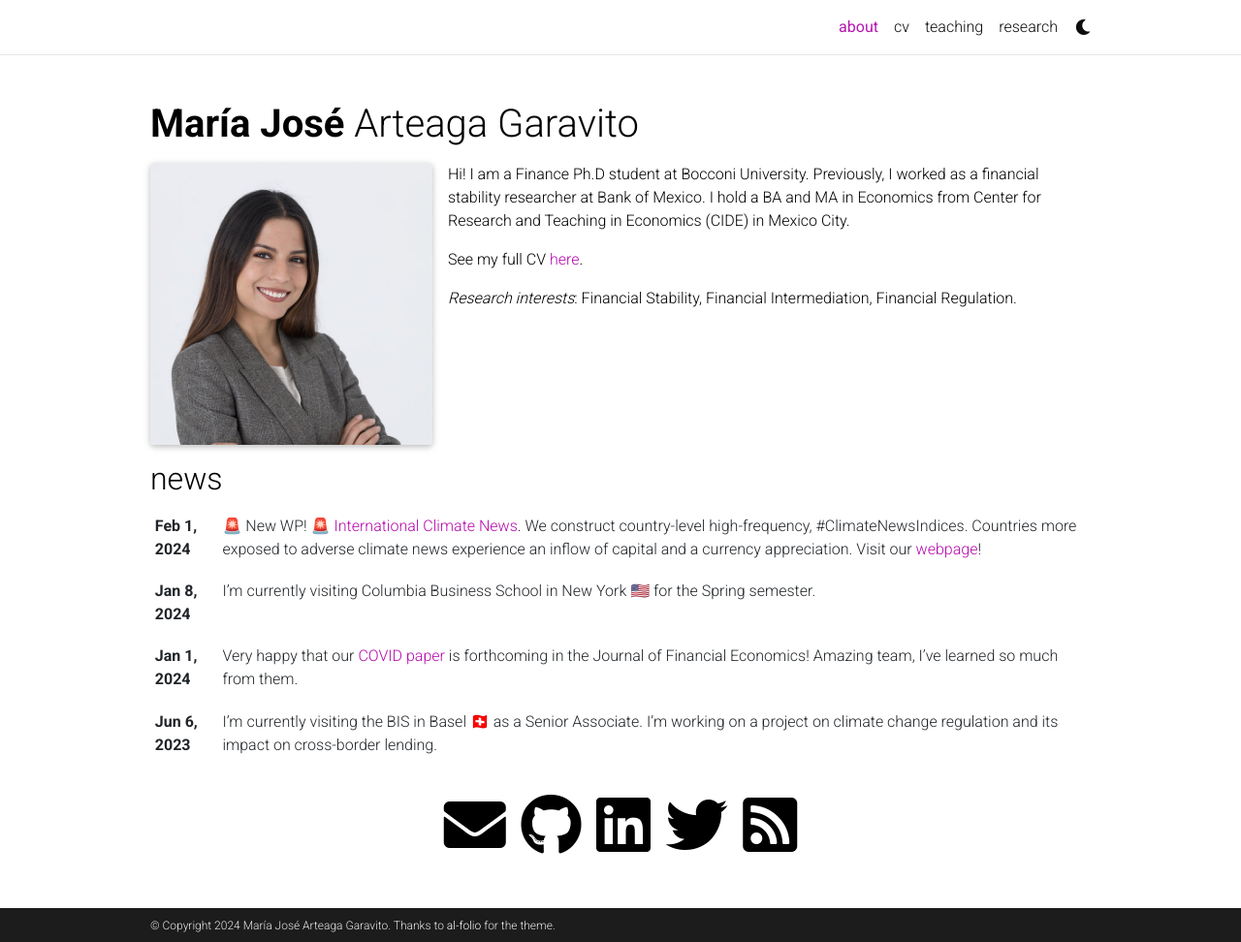
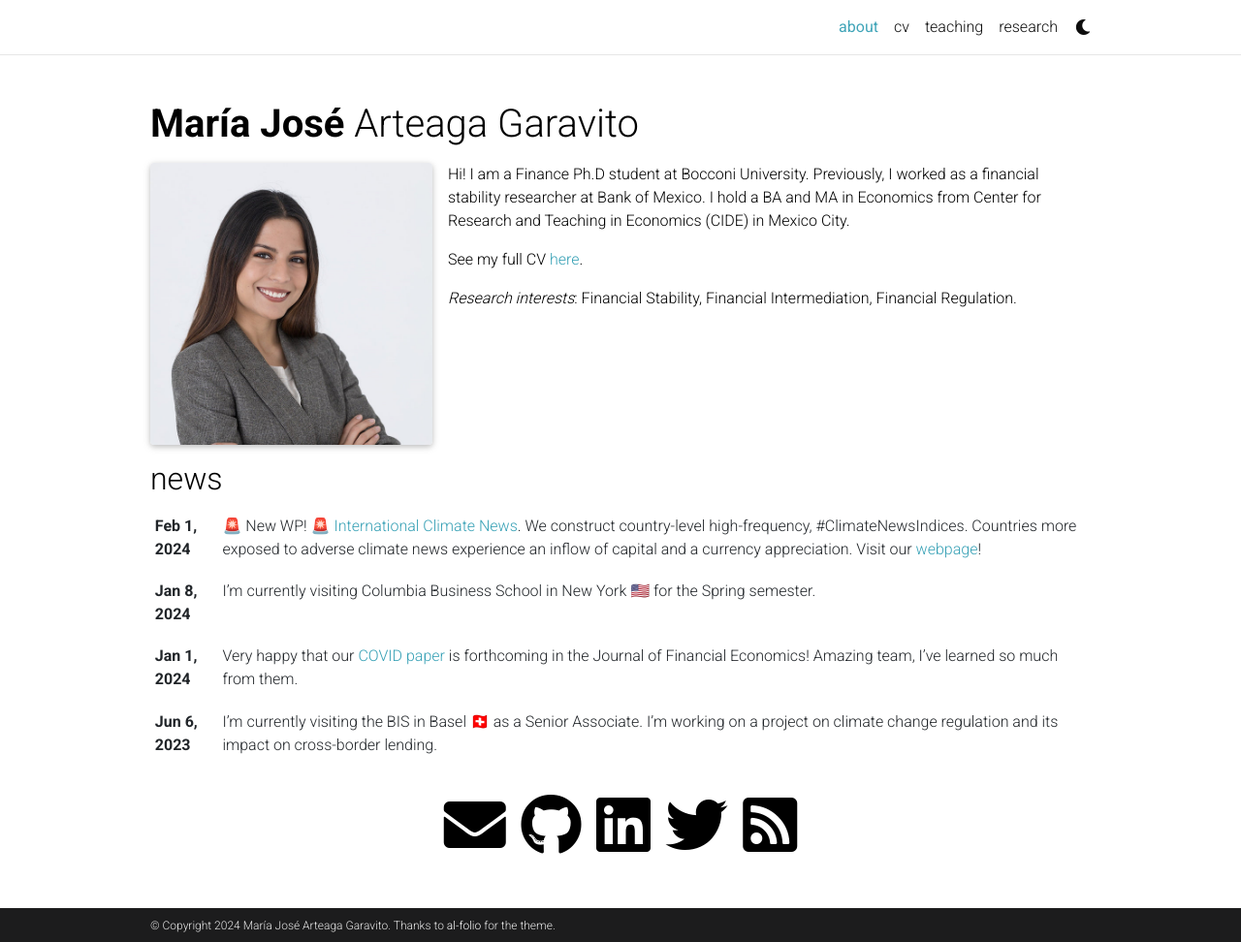
Before and after one commit to majoarteaga/majoarteaga.github.io, a Jekyll site: the page built from _pages/about.md, in a window 1280 px wide and 972 px high. Shown: the whole window at 97% size. Built offline with Jekyll 4.4.1, drawn with Linux system fonts in a browser that asks for light colours; full-size pictures stand in for the smaller copies a plugin makes; emoji names are drawn with the system emoji font; comment, search, counter and statistics services are not loaded; a style sheet for code colours, icons or effects is not loaded.

Commit message:
Update _variables.scss

```diff
--- a/_sass/_variables.scss
+++ b/_sass/_variables.scss
@@ -17,7 +17,7 @@ $green-color-lime:    #B7D12A !default;
 $green-color-dark:    #009f06 !default;
 $green-color-light:   #ddffdd !default;
 $green-color-bright:  #11D68B !default;
-$purple-color:        #B509AC !default;
+$purple-color:        #36a0b5 !default;
 $light-purple-color:  lighten($purple-color, 25%);
 $pink-color:          #f92080 !default;
 $pink-color-light:    #ffdddd !default;
```
